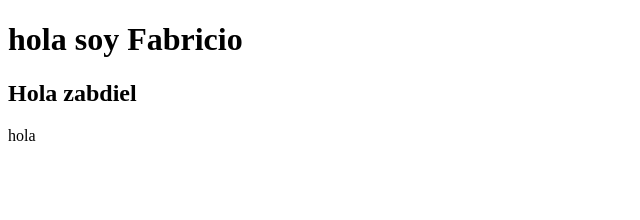
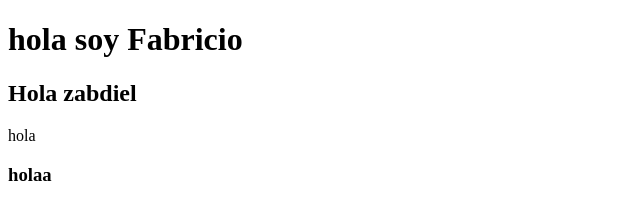
Before and after one commit to mano3242-tech/practica-git, a plain HTML site: page index.html in a window 1280 px wide. Shown: the full height of the page, 0-640 px from the left. Drawn offline with Linux system fonts and the light colour scheme.

Commit message:
agregue un h3

```diff
--- a/index.html
+++ b/index.html
@@ -9,5 +9,6 @@
     <h1>hola soy Fabricio</h1>
     <h2>Hola zabdiel</h2>
     <div> hola </div>
+    <h3>holaa</h3>
 </body>
 </html>
```
